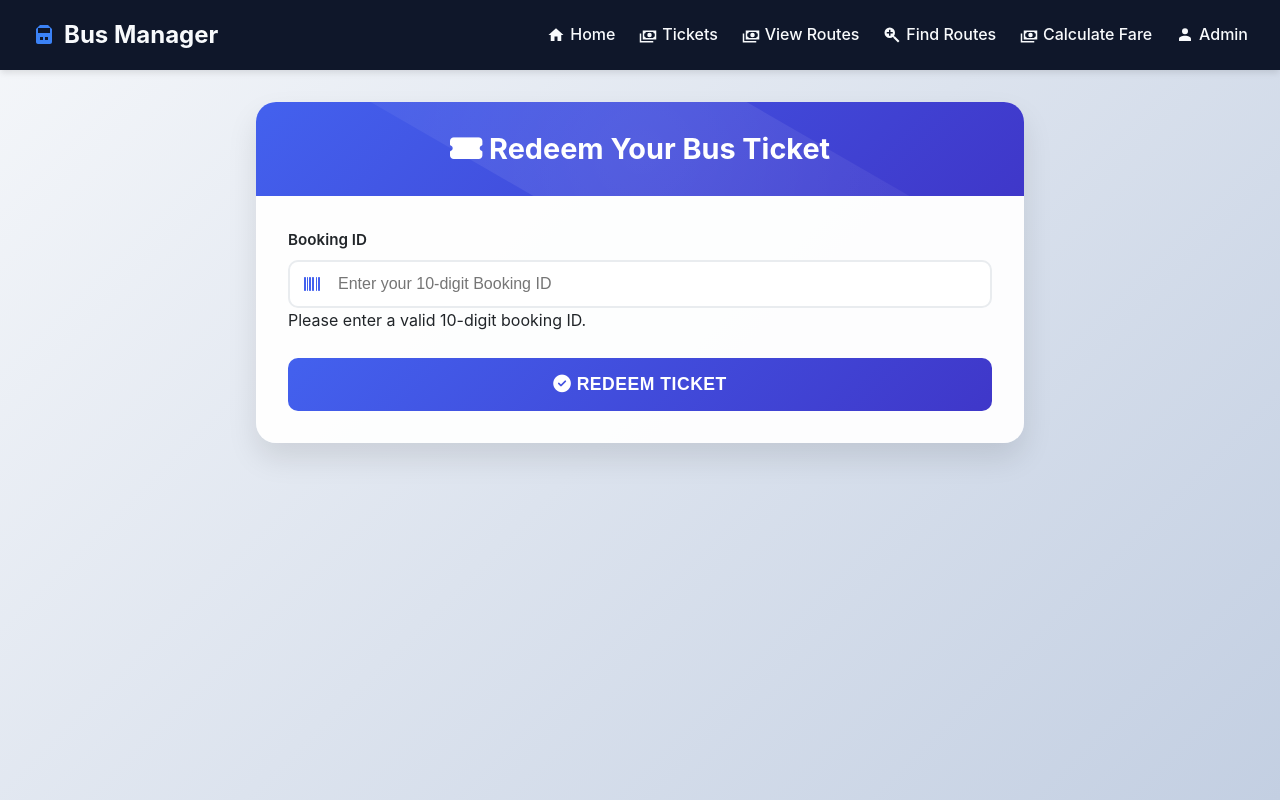
After one commit to MV1306/BusManagementApp, a PHP site: page /RedeemTicket.php in a window 1280 px wide. The commit adds this page. Run offline with PHP 8.4, Linux system fonts and the light colour scheme.

Commit message:
Buy Ticket and Redeem Ticktet Changes

```diff
--- a/BuyTicket.php
+++ b/BuyTicket.php
@@ -759,7 +759,7 @@
                 $('#passengerModal').removeClass('show');
 
                 // Extract Booking ID from the response string
-                const bookingIdMatch = response.match(/Booking ID - (\w{8}-\w{4}-\w{4}-\w{4}-\w{12})/);
+                const bookingIdMatch = response.match(/Booking Reference ID - ([A-Z0-9]+)/);
                 const bookingId = bookingIdMatch ? bookingIdMatch[1] : 'N/A';
 
                 // Update the fareResult section to show success message
--- /dev/null
+++ b/RedeemTicket.php
@@ -0,0 +1,367 @@
+<?php
+    if (session_status() === PHP_SESSION_NONE) session_start();
+    $config = include('config.php');
+    $apiBaseUrl = $config['api_base_url'];
+?>
+<!DOCTYPE html>
+<html>
+<head>
+    <title>Redeem Bus Ticket</title>
+    <script src="https://code.jquery.com/jquery-3.6.0.min.js"></script>
+    <meta name="viewport" content="width=device-width, initial-scale=1.0">
+    <link rel="stylesheet" href="https://cdnjs.cloudflare.com/ajax/libs/font-awesome/6.4.0/css/all.min.css">
+    <link href="https://fonts.googleapis.com/css2?family=Poppins:wght@300;400;500;600;700&display=swap" rel="stylesheet">
+    <style>
+        /* Reusing your existing CSS variables and general styles */
+        :root {
+            --primary: #4361ee;
+            --secondary: #3f37c9;
+            --accent: #4cc9f0;
+            --light: #f8f9fa;
+            --dark: #212529;
+            --success: #4bb543;
+            --warning: #f8961e;
+            --danger: #f72585;
+            --card-bg: rgba(255, 255, 255, 0.95);
+        }
+
+        * {
+            box-sizing: border-box;
+            margin: 0;
+            padding: 0;
+        }
+
+        body {
+            font-family: 'Poppins', -apple-system, BlinkMacSystemFont, 'Segoe UI', Roboto, Oxygen, Ubuntu, Cantarell, sans-serif;
+            background: linear-gradient(135deg, #f5f7fa 0%, #c3cfe2 100%);
+            min-height: 100vh;
+            color: var(--dark);
+            line-height: 1.6;
+            padding: 0;
+            margin: 0;
+        }
+
+        .container {
+            max-width: 800px;
+            margin: 2rem auto;
+            padding: 0 1rem;
+        }
+
+        .card {
+            background: var(--card-bg);
+            border-radius: 20px;
+            box-shadow: 0 15px 30px rgba(0, 0, 0, 0.1);
+            overflow: hidden;
+            margin-bottom: 2rem;
+            transition: transform 0.3s ease, box-shadow 0.3s ease;
+        }
+
+        .card:hover {
+            transform: translateY(-5px);
+            box-shadow: 0 20px 40px rgba(0, 0, 0, 0.15);
+        }
+
+        .card-header {
+            background: linear-gradient(135deg, var(--primary) 0%, var(--secondary) 100%);
+            color: white;
+            padding: 1.5rem;
+            text-align: center;
+            position: relative;
+            overflow: hidden;
+        }
+
+        .card-header h2 {
+            font-weight: 700;
+            font-size: 1.8rem;
+            margin: 0;
+            position: relative;
+            z-index: 1;
+        }
+
+        .card-header::before {
+            content: "";
+            position: absolute;
+            top: -50%;
+            left: -50%;
+            width: 200%;
+            height: 200%;
+            background: radial-gradient(circle, rgba(255,255,255,0.1) 0%, rgba(255,255,255,0) 70%);
+            transform: rotate(30deg);
+        }
+
+        .card-body {
+            padding: 2rem;
+        }
+
+        .form-group {
+            margin-bottom: 1.5rem;
+            position: relative;
+        }
+
+        .form-group label {
+            display: block;
+            margin-bottom: 0.5rem;
+            font-weight: 600;
+            color: var(--dark);
+            font-size: 0.95rem;
+        }
+
+        .form-control {
+            width: 100%;
+            padding: 0.8rem 1rem;
+            border: 2px solid #e9ecef;
+            border-radius: 10px;
+            font-size: 1rem;
+            transition: all 0.3s ease;
+            background-color: white;
+            color: var(--dark);
+        }
+
+        .form-control:focus {
+            outline: none;
+            border-color: var(--accent);
+            box-shadow: 0 0 0 3px rgba(76, 201, 240, 0.2);
+        }
+
+        .btn {
+            display: inline-block;
+            padding: 0.8rem 1.5rem;
+            border-radius: 10px;
+            font-weight: 600;
+            text-align: center;
+            text-decoration: none;
+            cursor: pointer;
+            transition: all 0.3s ease;
+            border: none;
+            font-size: 1rem;
+            text-transform: uppercase;
+            letter-spacing: 0.5px;
+        }
+
+        .btn-primary {
+            background: linear-gradient(135deg, var(--primary) 0%, var(--secondary) 100%);
+            color: white;
+            width: 100%;
+            padding: 1rem;
+            font-size: 1.1rem;
+        }
+
+        .btn-primary:hover {
+            transform: translateY(-2px);
+            box-shadow: 0 5px 15px rgba(67, 97, 238, 0.4);
+        }
+
+        .btn-primary:disabled {
+            background: #adb5bd;
+            transform: none;
+            box-shadow: none;
+            cursor: not-allowed;
+        }
+
+        .btn-secondary {
+            background: var(--light);
+            color: var(--dark);
+            border: 1px solid #dee2e6;
+        }
+
+        .btn-secondary:hover {
+            background: #e9ecef;
+        }
+
+        .icon-input {
+            position: relative;
+        }
+
+        .icon-input i {
+            position: absolute;
+            left: 1rem;
+            top: 50%;
+            transform: translateY(-50%);
+            color: var(--primary);
+        }
+
+        .icon-input .form-control {
+            padding-left: 3rem;
+        }
+
+        .message-box {
+            background: rgba(var(--primary-rgb, 67, 97, 238), 0.1);
+            border-left: 5px solid var(--primary);
+            padding: 1.5rem;
+            border-radius: 10px;
+            margin-top: 1.5rem;
+            display: none; /* Hidden by default */
+            animation: fadeIn 0.5s ease;
+        }
+
+        .message-box.success {
+            border-color: var(--success);
+            background: rgba(75, 181, 67, 0.1);
+        }
+
+        .message-box.error {
+            border-color: var(--danger);
+            background: rgba(247, 37, 133, 0.1);
+        }
+
+        .message-box h3 {
+            color: var(--primary);
+            margin-bottom: 0.5rem;
+        }
+        .message-box.success h3 { color: var(--success); }
+        .message-box.error h3 { color: var(--danger); }
+
+        .message-box p {
+            margin-bottom: 0.5rem;
+        }
+
+        .message-box .detail {
+            font-weight: 600;
+        }
+
+        @keyframes fadeIn {
+            from { opacity: 0; transform: translateY(10px); }
+            to { opacity: 1; transform: translateY(0); }
+        }
+
+        /* Responsive adjustments */
+        @media (max-width: 768px) {
+            .container {
+                padding: 0 0.5rem;
+            }
+            .card-header h2 {
+                font-size: 1.5rem;
+            }
+            .card-body {
+                padding: 1.5rem;
+            }
+        }
+    </style>
+</head>
+<body>
+
+<?php include 'navbar.php'; // Assuming you have a navbar.php file for consistent navigation ?>
+
+<div class="container">
+    <div class="card">
+        <div class="card-header">
+            <h2><i class="fas fa-ticket-alt"></i> Redeem Your Bus Ticket</h2>
+        </div>
+        <div class="card-body">
+            <div class="form-group">
+                <label for="bookingId">Booking ID</label>
+                <div class="icon-input">
+                    <i class="fas fa-barcode"></i>
+                    <input type="text" id="bookingId" class="form-control" placeholder="Enter your 10-digit Booking ID" required>
+                </div>
+                <div id="bookingIdError" class="error-message">Please enter a valid 10-digit booking ID.</div>
+            </div>
+
+            <button id="redeemBtn" class="btn btn-primary">
+                <i class="fas fa-check-circle"></i> Redeem Ticket
+            </button>
+
+            <div id="responseMessage" class="message-box" style="display: none;">
+                </div>
+        </div>
+    </div>
+</div>
+
+<script>
+    const apiBase = "<?php echo $apiBaseUrl; ?>";
+
+    // Function to validate booking ID (example: 10 digits/characters, adjust as per your actual ID format)
+    function validateBookingId(bookingId) {
+        // Assuming your booking ID is a 10-character alphanumeric string,
+        // or a specific UUID format if that's what your API returns.
+        // For the UUID you are returning in BuyTicket success message, it's 36 characters including hyphens.
+        // Adjust this regex based on your actual booking ID format.
+        return /^[0-9a-fA-F]{8}-[0-9a-fA-F]{4}-[0-9a-fA-F]{4}-[0-9a-fA-F]{4}-[0-9a-fA-F]{12}$/.test(bookingId);
+    }
+
+    $('#redeemBtn').on('click', function() {
+        const bookingId = $('#bookingId').val().trim();
+        const $responseMessage = $('#responseMessage');
+        const $bookingIdError = $('#bookingIdError');
+
+        // Reset previous messages
+        $responseMessage.hide().removeClass('success error').html('');
+        $bookingIdError.hide();
+
+        if (!bookingId) {
+            $bookingIdError.text("Booking ID cannot be empty.").show();
+            return;
+        }
+
+        if (!validateBookingId(bookingId)) {
+            $bookingIdError.text("Please enter a valid booking ID format.").show();
+            return;
+        }
+
+        // Show loading state
+        $(this).html('<i class="fas fa-spinner fa-spin"></i> Processing...').prop('disabled', true);
+
+        // API call to redeem the ticket
+        $.ajax({
+            url: `${apiBase}RedeemTicket/${bookingId}`, // Example API endpoint for redemption
+            method: "POST", // Typically redemption would be a POST or PUT
+            contentType: "application/json", // If your API expects JSON even for simple POSTs
+            success: function(response) {
+                let statusMsg = '';
+                let messageClass = 'success';
+                let iconClass = 'fas fa-check-circle';
+
+                // Assuming your API returns a clear success message or object
+                // You might need to adjust this based on the actual API response
+                if (response && response.message) {
+                    statusMsg = response.message;
+                } else {
+                    statusMsg = "Ticket redeemed successfully!";
+                }
+
+                $responseMessage.addClass(messageClass).html(`
+                    <h3><i class="${iconClass}"></i> ${statusMsg}</h3>
+                    <p>Booking ID: <span class="detail">${bookingId}</span></p>
+                    <p>This ticket is now marked as used.</p>
+                `).show();
+
+                // Optionally clear the input field after successful redemption
+                $('#bookingId').val('');
+            },
+            error: function(xhr) {
+                let errorMsg = "Failed to redeem ticket. Please try again.";
+                let iconClass = 'fas fa-exclamation-circle';
+                let messageClass = 'error';
+
+                if (xhr.responseJSON && xhr.responseJSON.message) {
+                    errorMsg = xhr.responseJSON.message;
+                } else if (xhr.responseText) {
+                    // Try to parse if responseText is JSON but not set as application/json
+                    try {
+                        const errorObj = JSON.parse(xhr.responseText);
+                        if (errorObj.message) errorMsg = errorObj.message;
+                    } catch (e) {
+                        // Fallback to plain text if parsing fails
+                        errorMsg = xhr.responseText;
+                    }
+                }
+
+                $responseMessage.addClass(messageClass).html(`
+                    <h3><i class="${iconClass}"></i> Redemption Failed!</h3>
+                    <p>${errorMsg}</p>
+                `).show();
+            },
+            complete: function() {
+                // Reset button state
+                $('#redeemBtn').html('<i class="fas fa-check-circle"></i> Redeem Ticket').prop('disabled', false);
+                // Scroll to the message
+                $('html, body').animate({
+                    scrollTop: $responseMessage.offset().top - 100
+                }, 500);
+            }
+        });
+    });
+</script>
+
+</body>
+</html>
```
